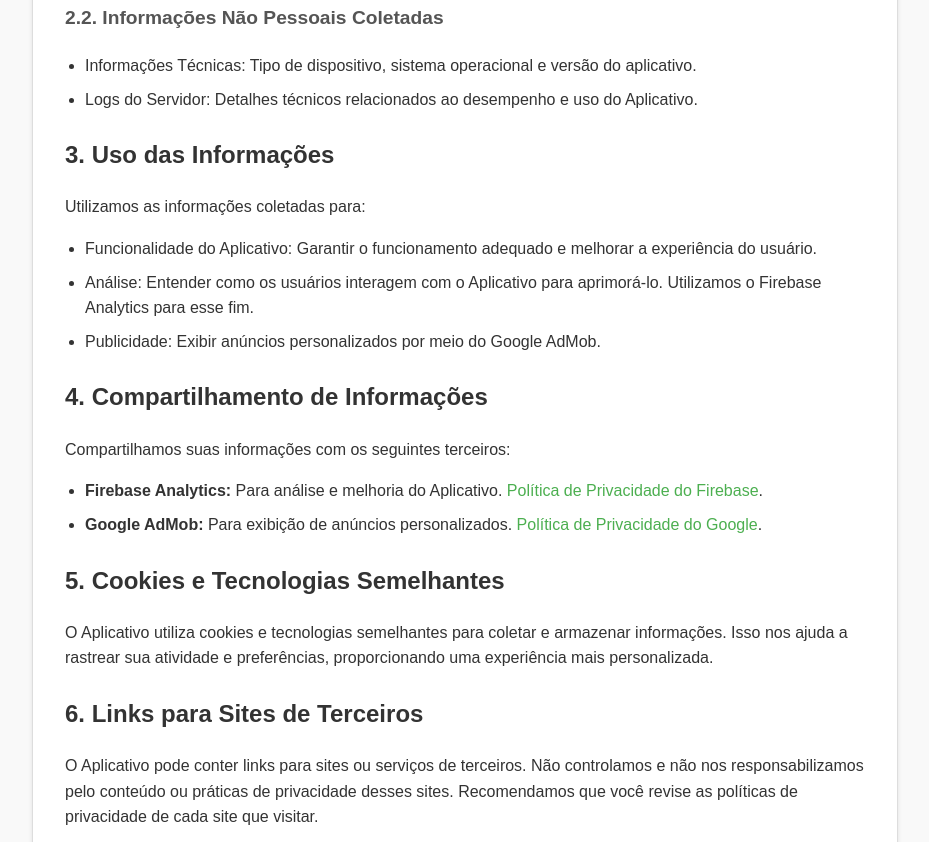
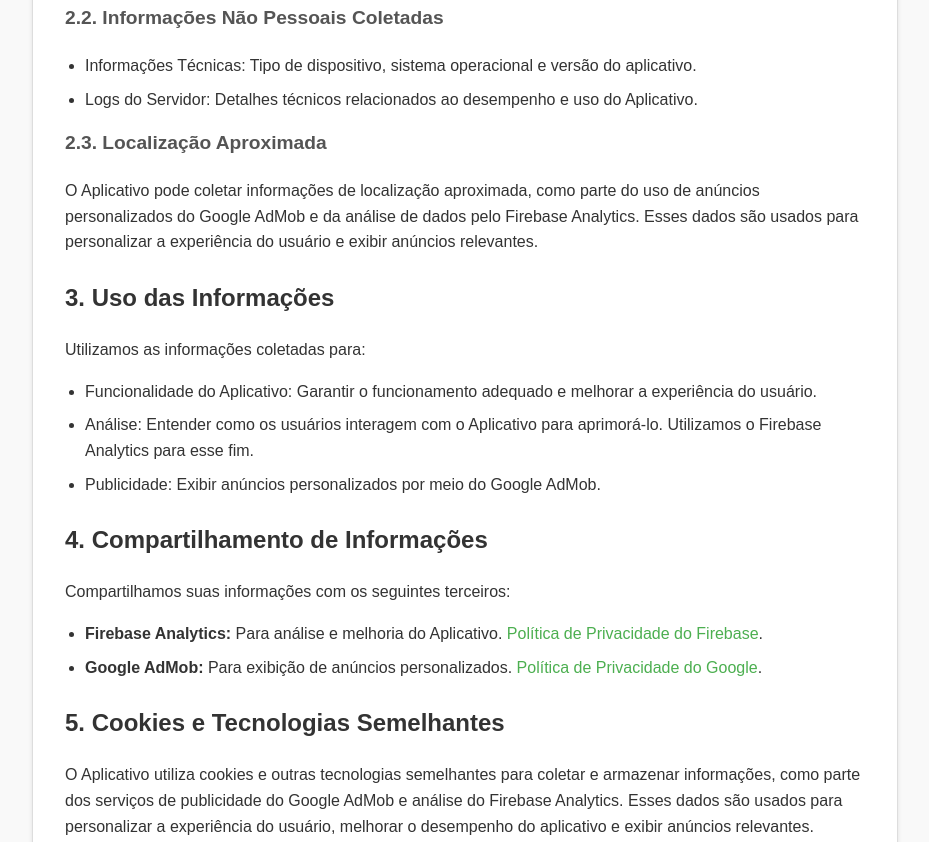
Before and after one commit to Fabricioxx/galactapps-landing-page, a plain HTML site: page politicas/simulador-loto-facil/index.html in a window 1280 px wide. Shown: the part 653-1495 px from the top of the page, without its empty margins (175-1104 px from the left). Drawn offline with Linux system fonts and the light colour scheme.

Commit message:
atualizacao de politica do loto facil

```diff
--- a/politicas/simulador-loto-facil/index.html
+++ b/politicas/simulador-loto-facil/index.html
@@ -20,7 +20,7 @@
 <body>
     <main class="privacy-policy">
         <h1>Política de Privacidade</h1>
-        <p><strong>Última atualização:</strong> 20 de dezembro de 2024</p>
+        <p><strong>Última atualização:</strong> 22 de dezembro de 2024</p>
 
         <section>
             <h2>1. Introdução</h2>
@@ -48,6 +48,10 @@
                 <li>Informações Técnicas: Tipo de dispositivo, sistema operacional e versão do aplicativo.</li>
                 <li>Logs do Servidor: Detalhes técnicos relacionados ao desempenho e uso do Aplicativo.</li>
             </ul>
+            <h3>2.3. Localização Aproximada</h3>
+            <p>
+                O Aplicativo pode coletar informações de localização aproximada, como parte do uso de anúncios personalizados do Google AdMob e da análise de dados pelo Firebase Analytics. Esses dados são usados para personalizar a experiência do usuário e exibir anúncios relevantes.
+            </p>
         </section>
 
         <section>
@@ -78,8 +82,7 @@
         <section>
             <h2>5. Cookies e Tecnologias Semelhantes</h2>
             <p>
-                O Aplicativo utiliza cookies e tecnologias semelhantes para coletar e armazenar informações.
-                Isso nos ajuda a rastrear sua atividade e preferências, proporcionando uma experiência mais personalizada.
+                O Aplicativo utiliza cookies e outras tecnologias semelhantes para coletar e armazenar informações, como parte dos serviços de publicidade do Google AdMob e análise do Firebase Analytics. Esses dados são usados para personalizar a experiência do usuário, melhorar o desempenho do aplicativo e exibir anúncios relevantes.
             </p>
         </section>
 
```
